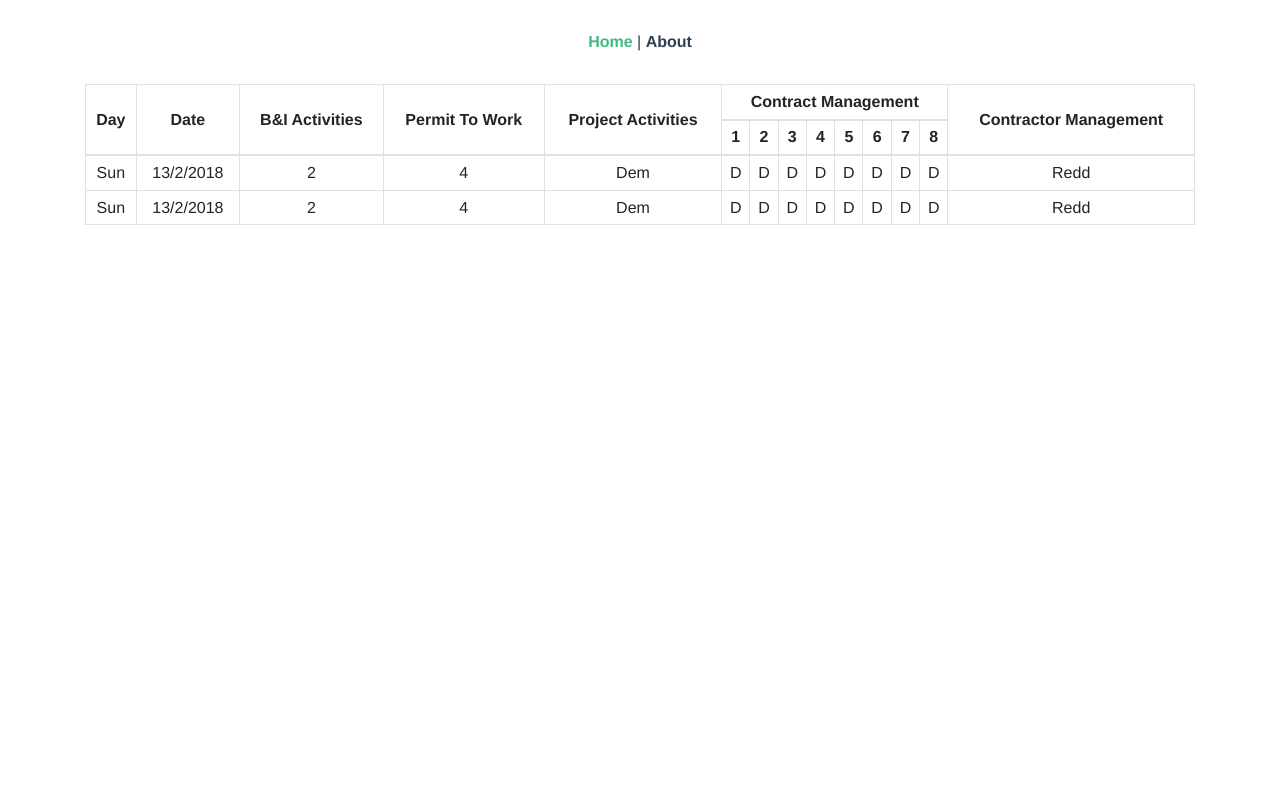
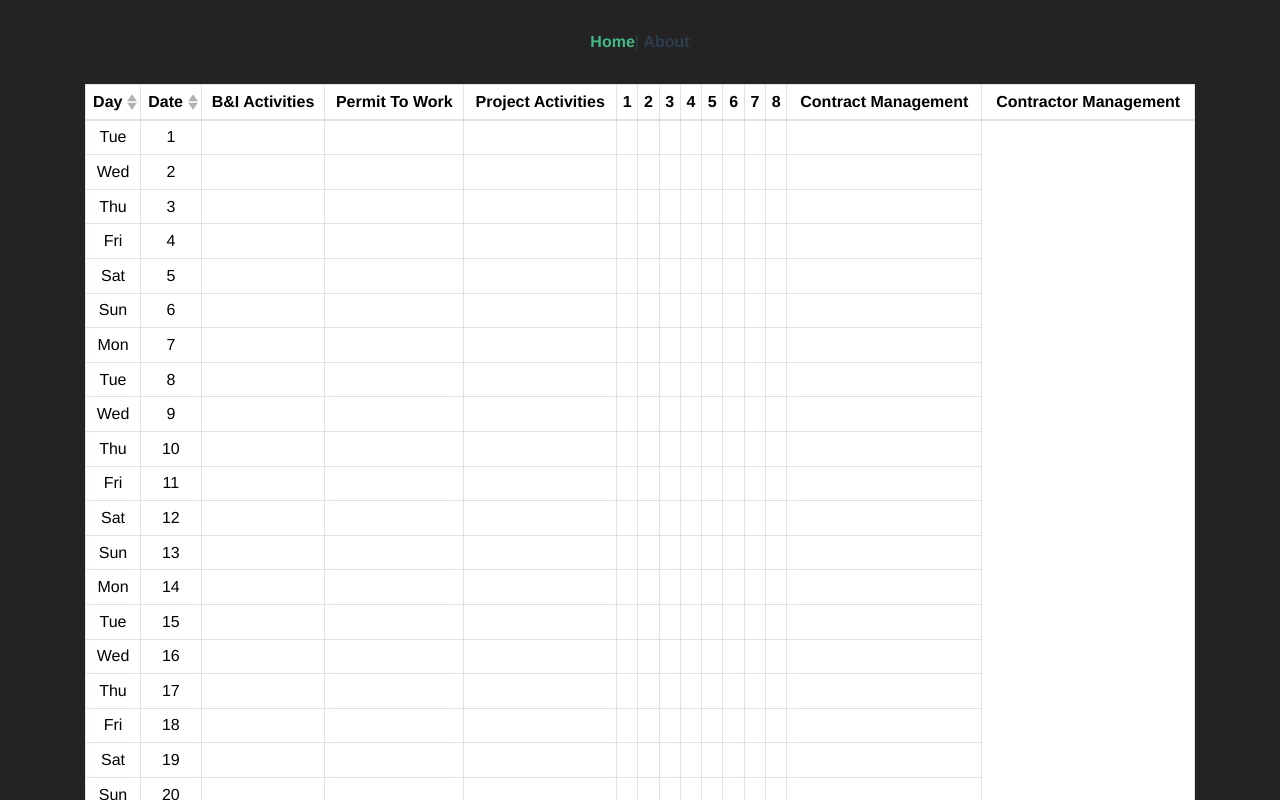
Before and after one commit to teamfmsdev/scheduling, a Vue app: page / in a window 1280 px wide. Shown: the top 800 px of the page. Built offline with nearby package versions, Linux system fonts and the light colour scheme.

Commit message:
1.Added getDays function to auto generate list of days and date in a month 2.Added table modifications functions that are called if the table had not been initialized.

```diff
--- a/src/App.vue
+++ b/src/App.vue
@@ -1,16 +1,24 @@
 <template>
   <div id="app">
     <div id="nav">
-      <router-link to="/">Home</router-link> |
+      <router-link to="/">Home</router-link>|
       <router-link to="/about">About</router-link>
     </div>
     <router-view/>
   </div>
 </template>
 
+<script>
+import "@/styles/globalStyle.css";
+export default {};
+</script>
+
+
+
 <style lang="scss">
 #app {
-  font-family: 'Avenir', Helvetica, Arial, sans-serif;
+  background-color: rgb(36, 34, 34);
+  font-family: "Avenir", Helvetica, Arial, sans-serif;
   -webkit-font-smoothing: antialiased;
   -moz-osx-font-smoothing: grayscale;
   text-align: center;
--- a/src/components/mainTable.vue
+++ b/src/components/mainTable.vue
@@ -1,46 +1,6 @@
 <template>
   <b-container>
-    <table class="table table-sm table-bordered">
-      <thead>
-        <tr>
-          <th class="align-middle" rowspan="2">Day</th>
-          <th class="align-middle" rowspan="2">Date</th>
-          <th class="align-middle" rowspan="2">B&I Activities</th>
-          <th class="align-middle" rowspan="2">Permit To Work</th>
-          <th class="align-middle" rowspan="2">Project Activities</th>
-          <th class="align-middle" colspan="8">Contract Management</th>
-          <th class="align-middle" rowspan="2">Contractor Management</th>
-        </tr>
-        <tr>
-          <th>1</th>
-          <th>2</th>
-          <th>3</th>
-          <th>4</th>
-          <th>5</th>
-          <th>6</th>
-          <th>7</th>
-          <th>8</th>
-        </tr>
-      </thead>
-      <tbody>
-        <tr :key="item.day" v-for="item in items">
-          <td>{{item.day}}</td>
-          <td>{{item.date}}</td>
-          <td>{{item.biActivities}}</td>
-          <td>{{item.permitToWork}}</td>
-          <td>{{item.projectActivities}}</td>
-          <td>{{item.no1}}</td>
-          <td>{{item.no2}}</td>
-          <td>{{item.no3}}</td>
-          <td>{{item.no4}}</td>
-          <td>{{item.no5}}</td>
-          <td>{{item.no6}}</td>
-          <td>{{item.no7}}</td>
-          <td>{{item.no8}}</td>
-          <td>{{item.contractorManagement}}</td>
-        </tr>
-      </tbody>
-    </table>
+    <b-table :fields="fields" :items="items" class="table table-sm table-bordered"></b-table>
   </b-container>
 </template>
 
@@ -49,64 +9,130 @@
 export default {
   data() {
     return {
-      // fields: [
-      //   { key: "day", label: "Day" },
-      //   { key: "date", label: "Date" },
-      //   { key: "biActivities", label: "B&I Activities" },
-      //   { key: "permitToWork", label: "Permit To Work" },
-      //   { key: "projectActivities", label: "Project Activities" },
-      //   { key: "1", label: "1" },
-      //   { key: "2", label: "2" },
-      //   { key: "3", label: "3" },
-      //   { key: "4", label: "4" },
-      //   { key: "5", label: "5" },
-      //   { key: "6", label: "6" },
-      //   { key: "7", label: "7" },
-      //   { key: "8", label: "8" },
-      //   { key: "contractManagement", label: "Contract Management" },
-      //   { key: "contractorManagement", label: "Contractor Management" }
-      // ],
-      items: [
+      fields: [
+        { key: "day", label: "Day", class: "align-middle", sortable: true },
+        { key: "date", label: "Date", class: "align-middle", sortable: true },
+        { key: "biActivities", label: "B&I Activities", class: "align-middle" },
+        { key: "permitToWork", label: "Permit To Work", class: "align-middle" },
         {
-          day: "Sun",
-          date: "13/2/2018",
-          biActivities: 2,
-          permitToWork: 4,
-          projectActivities: "Dem",
-          no1: "D",
-          no2: "D",
-          no3: "D",
-          no4: "D",
-          no5: "D",
-          no6: "D",
-          no7: "D",
-          no8: "D",
-          contractorManagement: "Redd"
+          key: "projectActivities",
+          label: "Project Activities",
+          class: "align-middle"
         },
-        {
-          day: "Sun",
-          date: "13/2/2018",
-          biActivities: 2,
-          permitToWork: 4,
-          projectActivities: "Dem",
-          no1: "D",
-          no2: "D",
-          no3: "D",
-          no4: "D",
-          no5: "D",
-          no6: "D",
-          no7: "D",
-          no8: "D",
-          contractorManagement: "Redd"
-        }
-      ]
+        { key: "1", label: "1" },
+        { key: "2", label: "2" },
+        { key: "3", label: "3" },
+        { key: "4", label: "4" },
+        { key: "5", label: "5" },
+        { key: "6", label: "6" },
+        { key: "7", label: "7" },
+        { key: "8", label: "8" }
+        // { key: "contractManagement", label: "Contract Management" },
+        // { key: "contractorManagement", label: "Contractor Management" }
+      ],
+      items: [],
+      init: false
     };
   },
   methods: {
-    getDays(month, year) {}
+    getDays: function getDays(year, month) {
+      let date = new Date(year, month, 1);
+      let days = [];
+      while (date.getMonth() == month) {
+        days.push({
+          day: date.toLocaleString("en-gb", { weekday: "short" }),
+          date: date.getDate()
+        });
+        date.setDate(date.getDate() + 1);
+      }
+      return days;
+    },
+    modifyTable: function() {
+      var thead = document.querySelector("thead");
+      var newRow = document.createElement("tr");
+      thead.append(newRow);
+      var toBeCloneTh = document.querySelectorAll("th");
+      var newTh = [];
+      for (let i of toBeCloneTh) {
+        switch (i.innerHTML) {
+          case "1":
+          case "2":
+          case "3":
+          case "4":
+          case "5":
+          case "6":
+          case "7":
+          case "8":
+            newTh.push(i);
+            break;
+          default:
+            break;
+        }
+      }
+      let cM = document.createElement("th");
+      cM.innerHTML = "Contract Management";
+      document.querySelector("thead tr:nth-child(1)").appendChild(cM);
+
+      newRow = document.querySelector("thead tr:nth-child(2)");
+
+      // Append to 2nd row
+      for (let i of newTh) {
+        newRow.appendChild(i);
+      }
+      this.fields.push({
+        key: "contractorManagement",
+        label: "Contractor Management"
+        // class: "align-middle"
+      });
+      // let firstRow = document.querySelectorAll("thead tr:nth-child(1) th");
+
+      // for (let i of firstRow) {
+      //   switch (i.innerHTML) {
+      //     case "Contract Management":
+      //       i.setAttribute("colspan", "8");
+      //       break;
+      //     default:
+      //       i.setAttribute("rowspan", "2");
+      //   }
+      // }
+      // console.log(firstRow);
+    },
+    modifyHeader: function() {
+      let firstRow = document.querySelectorAll("thead tr:nth-child(1) th");
+      for (let i of firstRow) {
+        switch (i.innerHTML) {
+          case "Contract Management":
+            i.setAttribute("colspan", "8");
+            break;
+          default:
+            // i.classList.add("align-middle");
+            i.setAttribute("rowspan", "2");
+        }
+      }
+      this.init = true;
+    }
+  },
+  created: function() {
+    let days = this.getDays(2019, 0);
+    for (let day of days) {
+      this.items.push({ day: day.day, date: day.date });
+    }
+  },
+  mounted: function() {
+    // Wait for all to render the modifyTable()
+    this.$nextTick(function() {
+      this.modifyTable();
+    });
+  },
+  updated: function() {
+    this.init == false ? this.modifyHeader() : "";
   }
 };
 </script>
 
 <style scoped>
+table {
+  background-color: white;
+  color: black !important;
+}
 </style>
--- /dev/null
+++ b/src/styles/globalStyle.css
@@ -0,0 +1,3 @@
+body {
+  background-color: rgb(36, 34, 34);
+}
--- a/src/views/About.vue
+++ b/src/views/About.vue
@@ -1,5 +1 @@
-<template>
-  <div class="about">
-    <h1>This is an about page</h1>
-  </div>
-</template>
+<template></template>
```
